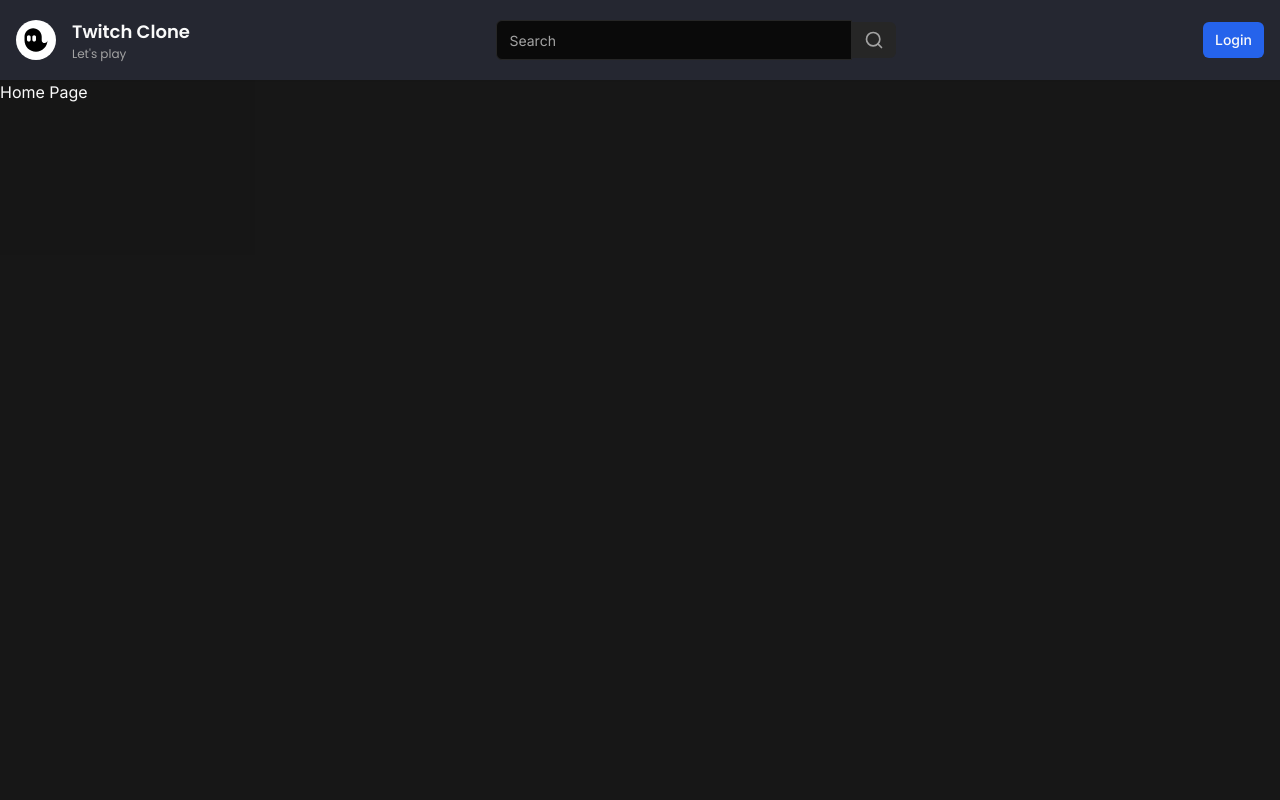
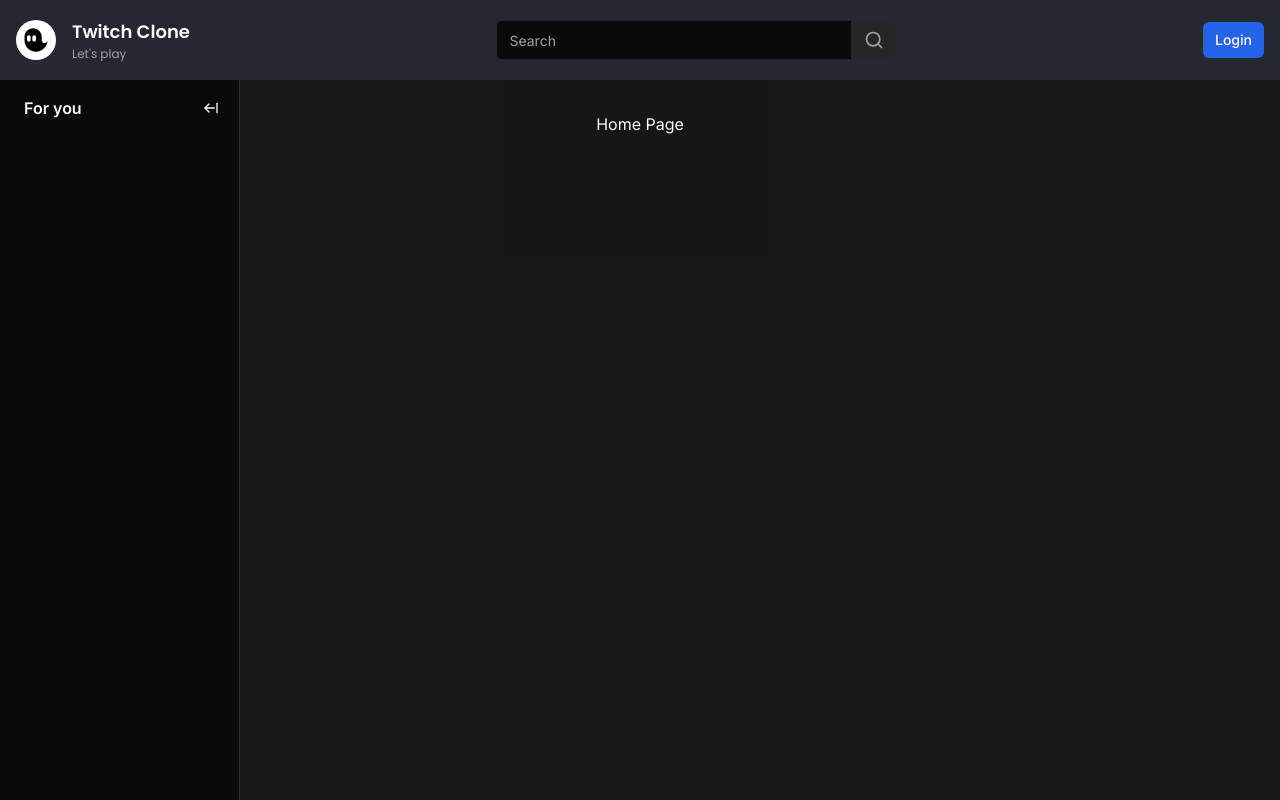
Before and after one commit to AmirAliAzimloo/twitch-clone, a Next.js app: page / in a window 1280 px wide. Built offline with nearby package versions, Linux system fonts and the light colour scheme; no server answers.

Commit message:
Add the base logic of the sidebar.

```diff
--- a/package.json
+++ b/package.json
@@ -13,6 +13,7 @@
     "@clerk/themes": "^2.1.13",
     "@prisma/client": "^5.17.0",
     "@radix-ui/react-slot": "^1.1.0",
+    "@radix-ui/react-tooltip": "^1.1.2",
     "class-variance-authority": "^0.7.0",
     "clsx": "^2.1.1",
     "lucide-react": "^0.414.0",
@@ -23,7 +24,9 @@
     "react-dom": "^18",
     "svix": "^1.25.0",
     "tailwind-merge": "^2.4.0",
-    "tailwindcss-animate": "^1.0.7"
+    "tailwindcss-animate": "^1.0.7",
+    "usehooks-ts": "^3.1.0",
+    "zustand": "^4.5.4"
   },
   "devDependencies": {
     "@types/node": "^20",
--- a/src/app/(browse)/(home)/page.tsx
+++ b/src/app/(browse)/(home)/page.tsx
@@ -1,7 +1,7 @@
 export default function Home() {
   return (
     <>
-    <div>
+    <div className="h-full p-8 max-w-screen-2xl mx-auto">
       Home Page
     </div>
     </>
--- /dev/null
+++ b/src/app/(browse)/_components/sidebar/index.tsx
@@ -0,0 +1,42 @@
+// import { getFollowedUsers } from "@/lib/follow-service";
+// import { getRecommended } from "@/lib/recommended-service";
+
+
+import { Wrapper } from "./wrapper";
+// import { Following, FollowingSkeleton } from "./following";
+import {
+  Toggle,
+  ToggleSkeleton
+} from "./toggle";
+// import {
+//   Recommended,
+//   RecommendedSkeleton
+// } from "./recommended";
+
+
+export const Sidebar = async () => {
+//   const recommended = await getRecommended();
+//   const following = await getFollowedUsers();
+
+  return (
+    <>
+     <Wrapper>
+       <Toggle />
+       {/* <div className="space-y-4 pt-4 lg:pt-0">
+         <Following data={following} />
+         <Recommended data={recommended} />
+       </div> */}
+     </Wrapper>
+    </>
+  );
+};
+
+export const SidebarSkeleton = () => {
+  return (
+    <aside className="fixed left-0 flex flex-col w-[70px] lg:w-60 h-full bg-background border-r border-[#2D2E35] z-50">
+      <ToggleSkeleton />
+      {/* <FollowingSkeleton />
+      <RecommendedSkeleton /> */}
+    </aside>
+  );
+};
--- /dev/null
+++ b/src/app/(browse)/_components/sidebar/toggle.tsx
@@ -0,0 +1,61 @@
+"use client";
+
+import { ArrowLeftFromLine, ArrowRightFromLine } from "lucide-react";
+
+import { Hint } from "@/components/hint";
+import { Button } from "@/components/ui/button";
+import { useSidebar } from "@/store/use-sidebar";
+import { Skeleton } from "@/components/ui/skeleton";
+
+export const Toggle = () => {
+  const {
+    collapsed,
+    onExpand,
+    onCollapse
+  } = useSidebar((state) => state);
+
+  const label = collapsed ? "Expand" : "Collapse";
+
+  return (
+    <>
+      {collapsed && (
+        <div className="hidden lg:flex w-full items-center justify-center pt-4 mb-4">
+          <Hint label={label} side="right" asChild>
+            <Button
+              onClick={onExpand}
+              variant="ghost"
+              className="h-auto p-2"
+            >
+              <ArrowRightFromLine className="h-4 w-4" />
+            </Button>
+          </Hint>
+        </div>
+      )}
+      {!collapsed && (
+        <div className="p-3 pl-6 mb-2 flex items-center w-full">
+          <p className="font-semibold text-primary">
+            For you
+          </p>
+          <Hint label={label} side="right" asChild>
+            <Button
+              onClick={onCollapse}
+              className="h-auto p-2 ml-auto"
+              variant="ghost"
+            >
+              <ArrowLeftFromLine className="h-4 w-4" />
+            </Button>
+          </Hint>
+        </div>
+      )}
+    </>
+  );
+};
+
+export const ToggleSkeleton = () => {
+  return (
+    <div className="p-3 pl-6 mb-2 hidden lg:flex items-center justify-between w-full">
+      <Skeleton className="h-6 w-[100px]" />
+      <Skeleton className="h-6 w-6" />
+    </div>
+  );
+};
--- /dev/null
+++ b/src/app/(browse)/_components/sidebar/wrapper.tsx
@@ -0,0 +1,93 @@
+"use client";
+
+import React, { useState, useRef, useEffect } from 'react';
+import { useIsClient } from "usehooks-ts";
+
+import { cn } from "@/lib/utils";
+import { useSidebar } from "@/store/use-sidebar";
+
+// import { ToggleSkeleton } from "./toggle";
+// import { FollowingSkeleton } from "./following";
+// import { RecommendedSkeleton } from "./recommended";
+
+interface WrapperProps {
+  children: React.ReactNode;
+};
+
+export const Wrapper = ({ children }: WrapperProps) => {
+  const isClient = useIsClient();
+  const { collapsed, onCollapse, onExpand } = useSidebar((state) => state);
+
+  // const [width, setWidth] = useState(collapsed ? 70 : 240); // Initial width of the sidebar
+  // const isResizing = useRef(false);
+
+  // useEffect(() => {
+  //   const handleMouseMove = (e: MouseEvent) => {
+  //     if (isResizing.current) {
+  //       const newWidth = Math.max(70, Math.min(250, e.clientX));
+  //       setWidth(newWidth);
+  //     }
+  //   };
+
+  //   const handleMouseUp = () => {
+  //     if (isResizing.current) {
+  //       isResizing.current = false;
+  //     }
+  //   };
+
+  //   document.addEventListener('mousemove', handleMouseMove);
+  //   document.addEventListener('mouseup', handleMouseUp);
+
+  //   return () => {
+  //     document.removeEventListener('mousemove', handleMouseMove);
+  //     document.removeEventListener('mouseup', handleMouseUp);
+  //   };
+  // }, []);
+
+  // const handleMouseDown = () => {
+  //   isResizing.current = true;
+  // };
+
+  // useEffect(()=>{
+  //   if(width <= 160){
+  //     onCollapse();
+  //   }else{
+  //     onExpand();
+  //   }
+  // },[width])
+
+  if (!isClient) {
+    return (
+      <aside className="fixed left-0 flex flex-col w-[70px] lg:w-60 h-full bg-background border-r border-[#2D2E35] z-50">
+        {/* <ToggleSkeleton />
+        <FollowingSkeleton />
+        <RecommendedSkeleton /> */}
+      </aside>
+    );
+  }
+
+  return (
+    <>
+    {/* <aside
+      className={cn(
+        "fixed left-0 flex flex-col h-full bg-background border-r border-[#2D2E35] z-50",
+      )}
+      style={{ width: collapsed ? '70px' : `${width}px` }}
+    >
+      {children}
+      <div
+        className="absolute right-0 top-0 bottom-0 w-1 cursor-ew-resize"
+        onMouseDown={handleMouseDown}
+      />
+    </aside> */}
+    <aside
+      className={cn(
+        "fixed left-0 flex flex-col w-60 h-full bg-background border-r border-[#2D2E35] z-50",
+        collapsed && "w-[70px]"
+      )}
+    >
+      {children}
+    </aside>
+    </>
+  );
+};
--- a/src/app/(browse)/layout.tsx
+++ b/src/app/(browse)/layout.tsx
@@ -2,7 +2,7 @@
 
 import { Navbar } from "./_components/navbar";
 // import { Container } from "./_components/container";
-// import { Sidebar, SidebarSkeleton } from "./_components/sidebar";
+import { Sidebar, SidebarSkeleton } from "./_components/sidebar";
 
 const BrowseLayout = ({
   children,
@@ -13,9 +13,9 @@
     <>
       <Navbar />
       <div className="flex h-full pt-20">
-        {/* <Suspense fallback={<SidebarSkeleton />}>
+        <Suspense fallback={<SidebarSkeleton />}>
           <Sidebar />
-        </Suspense> */}
+        </Suspense>
         {/* <Container> */}
           {children}
         {/* </Container> */}
--- /dev/null
+++ b/src/components/hint.tsx
@@ -0,0 +1,41 @@
+import {
+  Tooltip,
+  TooltipContent,
+  TooltipProvider,
+  TooltipTrigger,
+} from "@/components/ui/tooltip";
+
+interface HintProps {
+  label: string;
+  children: React.ReactNode;
+  asChild?: boolean;
+  side?: "top" | "bottom" | "left" | "right";
+  align?: "start" | "center" | "end";
+};
+
+export const Hint = ({
+  label,
+  children,
+  asChild,
+  side,
+  align,
+}: HintProps) => {
+  return (
+    <TooltipProvider>
+      <Tooltip delayDuration={0}>
+        <TooltipTrigger asChild={asChild}>
+          {children}
+        </TooltipTrigger>
+        <TooltipContent
+          className="text-black bg-white"
+          side={side}
+          align={align}
+        >
+          <p className="font-semibold">
+            {label}
+          </p>
+        </TooltipContent>
+      </Tooltip>
+    </TooltipProvider>
+  );
+};
--- /dev/null
+++ b/src/components/ui/skeleton.tsx
@@ -0,0 +1,15 @@
+import { cn } from "@/lib/utils"
+
+function Skeleton({
+  className,
+  ...props
+}: React.HTMLAttributes<HTMLDivElement>) {
+  return (
+    <div
+      className={cn("animate-pulse rounded-md bg-muted", className)}
+      {...props}
+    />
+  )
+}
+
+export { Skeleton }
--- /dev/null
+++ b/src/components/ui/tooltip.tsx
@@ -0,0 +1,30 @@
+"use client"
+
+import * as React from "react"
+import * as TooltipPrimitive from "@radix-ui/react-tooltip"
+
+import { cn } from "@/lib/utils"
+
+const TooltipProvider = TooltipPrimitive.Provider
+
+const Tooltip = TooltipPrimitive.Root
+
+const TooltipTrigger = TooltipPrimitive.Trigger
+
+const TooltipContent = React.forwardRef<
+  React.ElementRef<typeof TooltipPrimitive.Content>,
+  React.ComponentPropsWithoutRef<typeof TooltipPrimitive.Content>
+>(({ className, sideOffset = 4, ...props }, ref) => (
+  <TooltipPrimitive.Content
+    ref={ref}
+    sideOffset={sideOffset}
+    className={cn(
+      "z-50 overflow-hidden rounded-md border bg-popover px-3 py-1.5 text-sm text-popover-foreground shadow-md animate-in fade-in-0 zoom-in-95 data-[state=closed]:animate-out data-[state=closed]:fade-out-0 data-[state=closed]:zoom-out-95 data-[side=bottom]:slide-in-from-top-2 data-[side=left]:slide-in-from-right-2 data-[side=right]:slide-in-from-left-2 data-[side=top]:slide-in-from-bottom-2",
+      className
+    )}
+    {...props}
+  />
+))
+TooltipContent.displayName = TooltipPrimitive.Content.displayName
+
+export { Tooltip, TooltipTrigger, TooltipContent, TooltipProvider }
--- /dev/null
+++ b/src/store/use-sidebar.ts
@@ -0,0 +1,13 @@
+import { create } from "zustand";
+
+interface SidebarStore {
+  collapsed: boolean;
+  onExpand: () => void;
+  onCollapse: () => void;
+};
+
+export const useSidebar = create<SidebarStore>((set) => ({
+  collapsed: false,
+  onExpand: () => set(() => ({ collapsed: false })),
+  onCollapse: () => set(() => ({ collapsed: true })),
+}));
```
Also changed, not shown: 1 other file (tests, documents, lock files or other folders).
